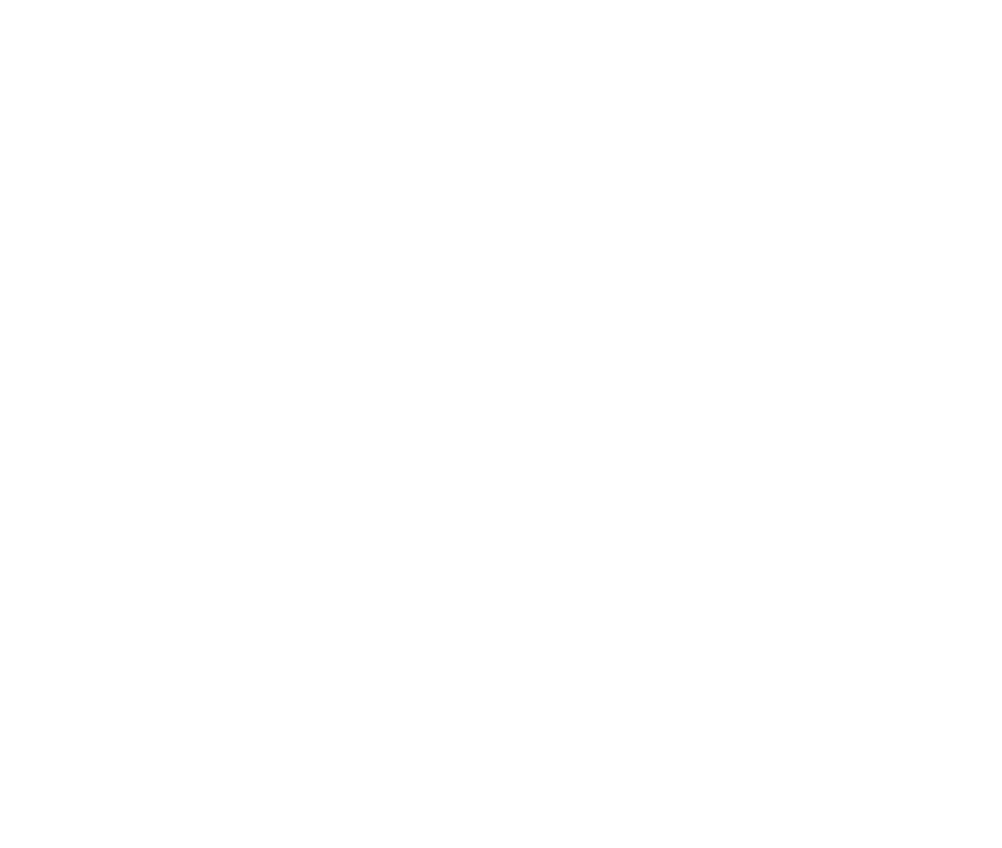
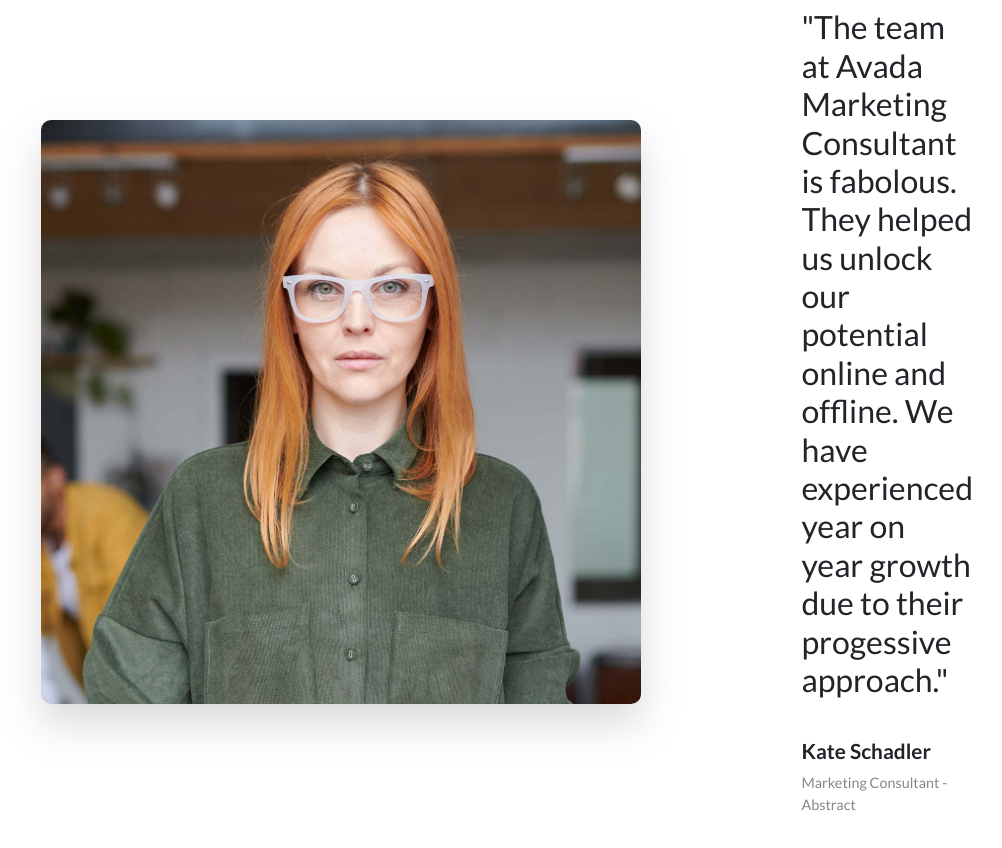
Before and after one commit to AngeloTripodi/proj-html-vuejs, a Vue app: page / in a window 1280 px wide. Shown: the part 5400-6248 px from the top of the page, without its empty margins (237-1239 px from the left). Before the commit the page ends 5408 px from the top, so only its background shows below. Built offline with nearby package versions, Linux system fonts and the light colour scheme.

Commit message:
Add Review Component

```diff
--- a/src/App.vue
+++ b/src/App.vue
@@ -5,6 +5,7 @@ import JumboComponent from './components/JumboComponent.vue';
 import PopupCall from './components/PopupCall.vue';
 import ServicesComponent from './components/ServicesComponent.vue';
 import OrganisationsComponent from './components/OrganisationsComponent.vue';
+import ReviewComponent from './components/ReviewComponent.vue';
 
 export default {
   data() {
@@ -15,7 +16,7 @@ export default {
   methods: {
 
   },
-  components: { HeaderComponent, JumboComponent, ServicesComponent, BrandClients, PopupCall, OrganisationsComponent, }
+  components: { HeaderComponent, JumboComponent, ServicesComponent, BrandClients, PopupCall, OrganisationsComponent, ReviewComponent }
 }
 
 
@@ -30,6 +31,7 @@ export default {
     <BrandClients />
     <PopupCall />
     <OrganisationsComponent />
+    <ReviewComponent />
   </main>
 
 </template>
--- /dev/null
+++ b/src/components/ReviewComponent.vue
@@ -0,0 +1,95 @@
+<script>
+
+export default {
+    data() {
+        return {
+
+        }
+    },
+    methods: {
+
+    },
+
+}
+</script>
+
+<template>
+
+    <section class="my_container">
+        <div class="testimonialCard d-flex align-items-center">
+            <div class="imgContent">
+                <img class="imageCustom" src="../assets/images/large-testimonial.jpg" alt="'Testimonial'">
+            </div>
+            <div class="textContent">
+                <h2>
+                    "The team at Avada Marketing Consultant is fabolous. They helped us unlock our potential online and
+                    offline. We have experienced year on year growth due to their progessive approach."
+                </h2>
+                <h4>
+                    Kate Schadler
+                </h4>
+                <p>
+                    Marketing Consultant - Abstract
+                </p>
+            </div>
+        </div>
+
+    </section>
+
+
+
+
+
+
+
+
+
+
+
+</template>
+
+<style lang="scss" scoped>
+@use '../styles/partials/variables' as *;
+
+.my_container {
+    margin-bottom: 7rem;
+    padding: 0 5rem;
+
+    .imgContent {
+        margin-right: 10rem;
+
+        & img {
+            width: 600px;
+            border-radius: 10px;
+            box-shadow: 0px 20px 40px rgba(121, 121, 121, 0.278);
+
+        }
+
+    }
+
+    .textContent {
+
+
+
+        h1 {
+            font-size: 50px;
+            font-weight: bold;
+            letter-spacing: -1px;
+            padding: 1rem 0;
+
+        }
+
+        h4 {
+            font-size: 1.3rem;
+            font-weight: bold;
+            padding: 2rem 0 0 0;
+        }
+
+        p {
+            font-size: .9rem;
+            color: $text-grey;
+        }
+
+    }
+}
+</style>
```
